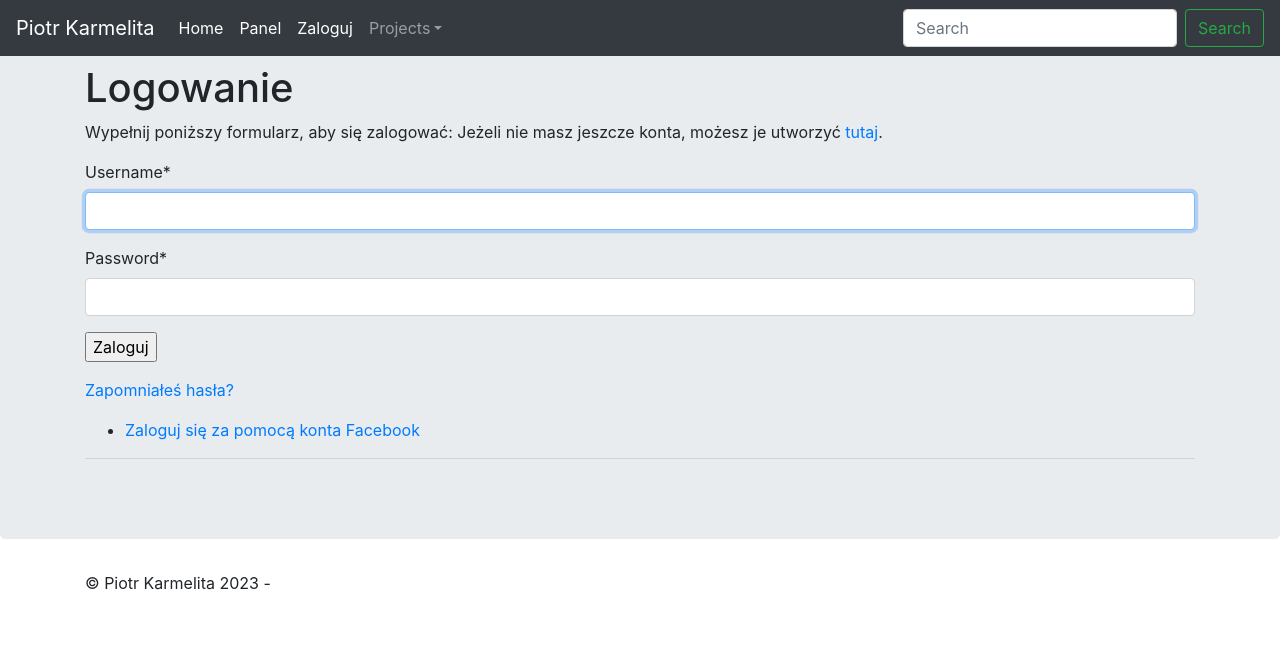
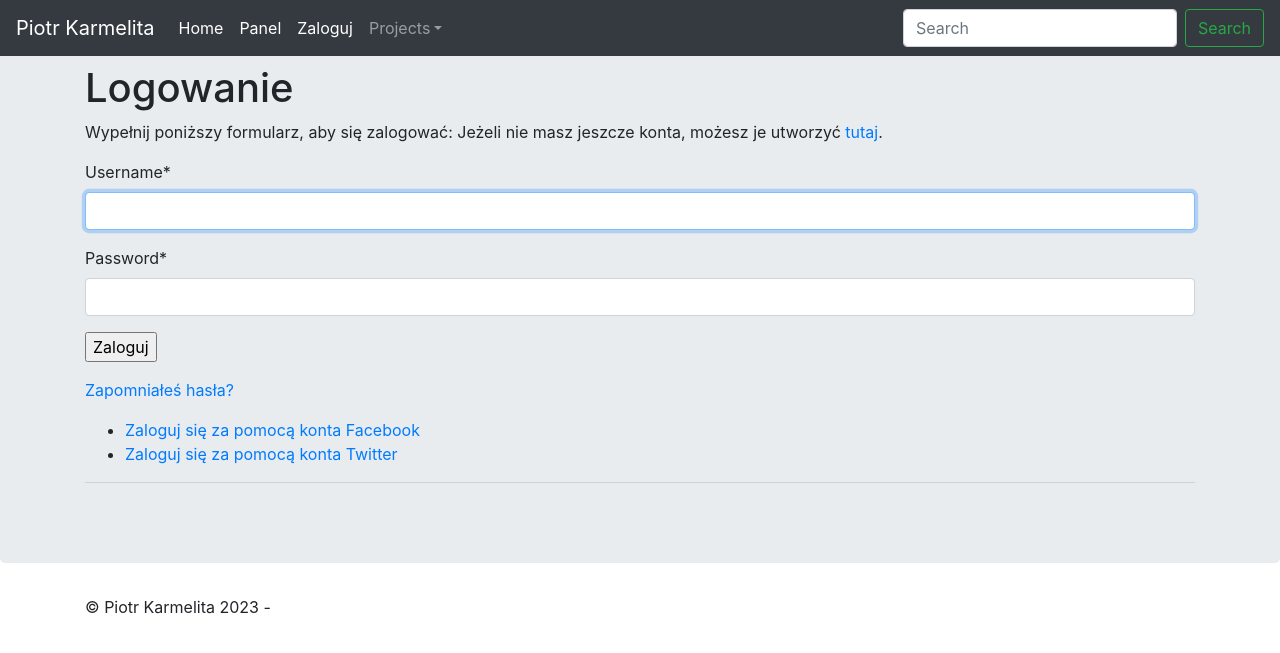
Before and after one commit to p-karmelita/Personal-website, a Django app: page /login/ in a window 1280 px wide. Shown: the top 653 px of the page. Run offline with Django 4.2, Linux system fonts and the light colour scheme; some libraries are stand-ins or nearby versions.

Commit message:
add keys

```diff
--- a/account/templates/registration/login.html
+++ b/account/templates/registration/login.html
@@ -27,6 +27,11 @@ Jeżeli nie masz jeszcze konta, możesz je utworzyć <a href="{% url "register"
             Zaloguj się za pomocą konta Facebook
             </a>
         </li>
+        <li class="twitter">
+            <a href="{% url "social:begin"  "twitter" %}">
+            Zaloguj się za pomocą konta Twitter
+            </a>
+        </li>
     </ul>
 </div>
 {% endblock %}
--- a/website/settings.py
+++ b/website/settings.py
@@ -167,3 +167,5 @@ AUTHENTICATION_BACKENDS = [
 SOCIAL_AUTH_FACEBOOK_KEY = os.getenv('SOCIAL_AUTH_FACEBOOK_KEY')
 SOCIAL_AUTH_FACEBOOK_SECRET = os.getenv('SOCIAL_AUTH_FACEBOOK_SECRET')
 SOCIAL_AUTH_FACEBOOK_SCOPE = ['email']
+SOCIAL_AUTH_TWITTER_KEY = os.getenv('SOCIAL_AUTH_TWITTER_KEY')
+SOCIAL_AUTH_TWITTER_SECRET = os.getenv('SOCIAL_AUTH_TWITTER_SECRET')
```
